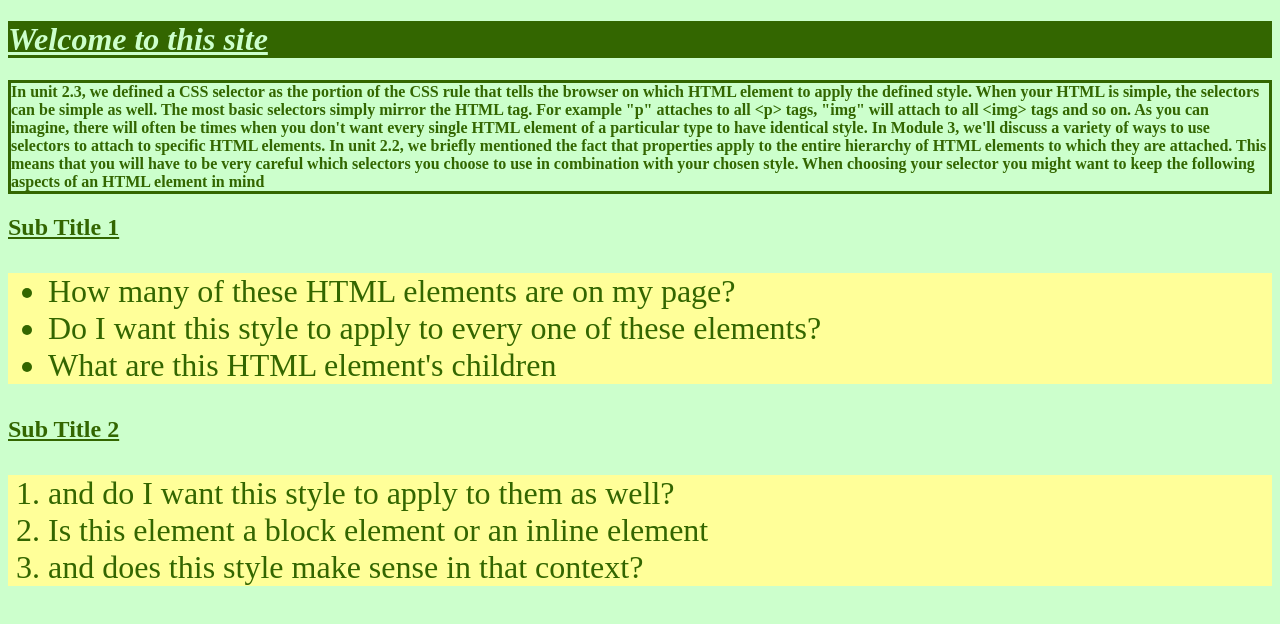
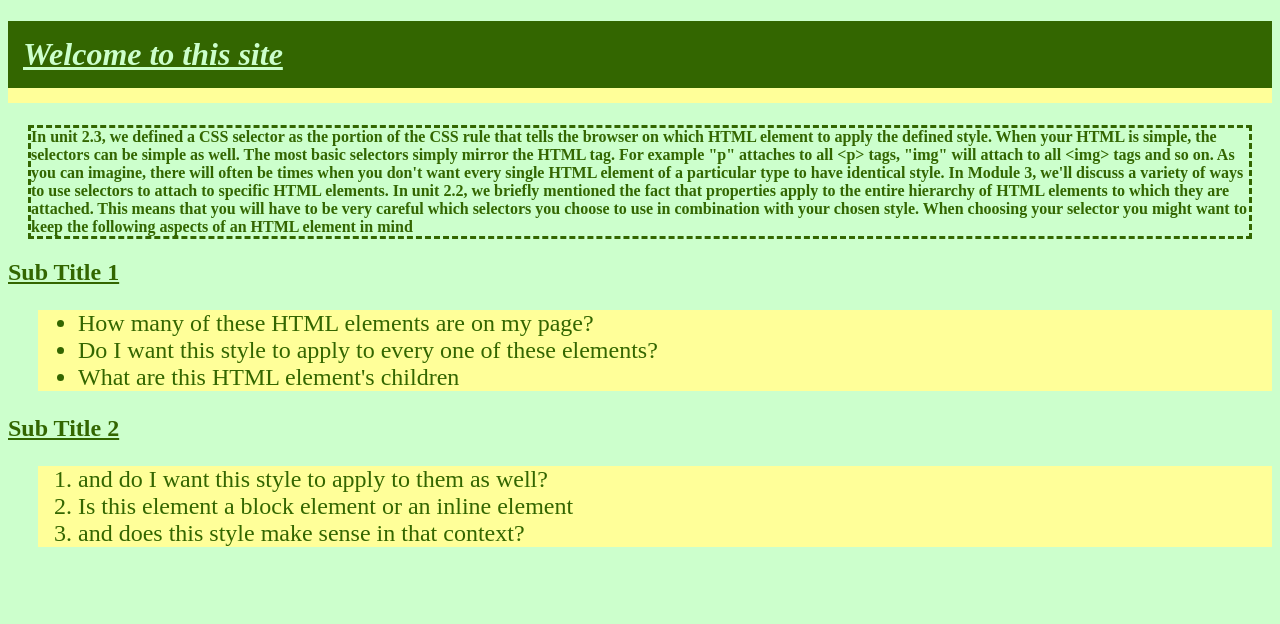
Before and after one commit to danieladelvos/css-spielplatz, a website: page lessons/module-2-building-css-rules/index.html in a window 1280 px wide. Drawn offline with Linux system fonts and the light colour scheme.

Commit message:
module 2 add padding border margin

```diff
--- a/lessons/module-2-building-css-rules/styles.css
+++ b/lessons/module-2-building-css-rules/styles.css
@@ -10,14 +10,21 @@ header {
   color: #ccffcc;
 }
 
+h1 {
+  padding: 15px;
+  border-bottom: 15px #ffff99 solid;
+}
+
 p {
   font-weight: bold;
-  border: 3px solid;
+  border: 3px dashed;
+  margin: 20px;
 }
 
 ul, ol {
-  font-size: 2em;
+  font-size: 1.5em;
   background-color: #ffff99;
+  margin-left: 30px;
 }
 
 h1, h2 {
```
